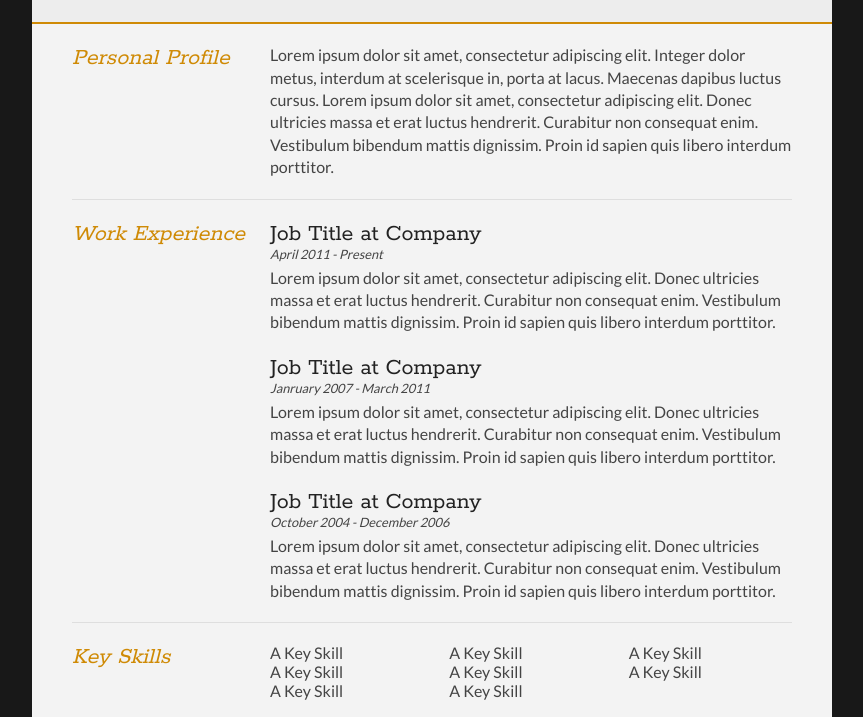
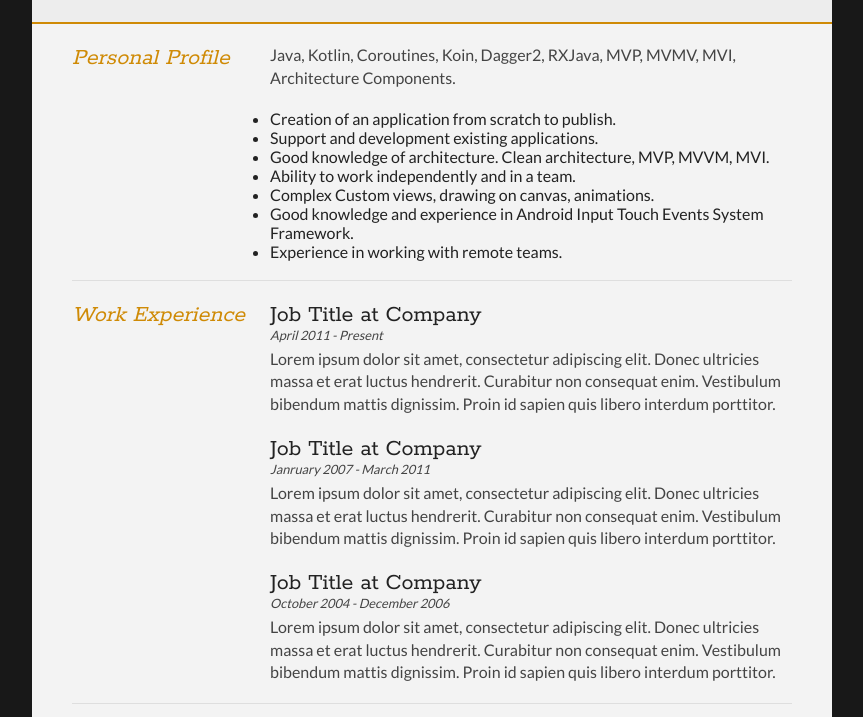
Before and after one commit to YvgenTroshchiy/YvgenTroshchiy.github.io, a plain HTML site: page index.html in a window 1280 px wide. Shown: the part 152-869 px from the top of the page, without its empty margins (208-1071 px from the left). Drawn offline with Linux system fonts and the light colour scheme.

Commit message:
Update sectionContent

```diff
--- a/index.html
+++ b/index.html
@@ -29,7 +29,6 @@
         <div id="contactDetails" class="quickFade delayFour">
             <ul>
                 <li>e: <a href="mailto:yvgen.troshchiy@gmail.com" target="_blank">yvgen.troshchiy@gmail.com</a></li>
-                <li>w: <a href="http://toshchiy.github.io">toshchiy.github.io</a></li>
                 <li>l: <a href="https://www.linkedin.com/in/quver/">https://www.linkedin.com/in/quver/</a></li>
             </ul>
         </div>
@@ -44,11 +43,17 @@
                 </div>
 
                 <div class="sectionContent">
-                    <p>Lorem ipsum dolor sit amet, consectetur adipiscing elit. Integer dolor metus, interdum at
-                        scelerisque in, porta at lacus. Maecenas dapibus luctus cursus. Lorem ipsum dolor sit amet,
-                        consectetur adipiscing elit. Donec ultricies massa et erat luctus hendrerit. Curabitur non
-                        consequat enim. Vestibulum bibendum mattis dignissim. Proin id sapien quis libero interdum
-                        porttitor.</p>
+                    <p>Java, Kotlin, Coroutines, Koin, Dagger2, RXJava, MVP, MVMV, MVI, Architecture Components.</p>
+                    <ul>
+                        <li> Creation of an application from scratch to publish.</li>
+                        <li> Support and development existing applications.</li>
+                        <li> Good knowledge of architecture. Clean architecture, MVP, MVVM, MVI.</li>
+                        <li> Ability to work independently and in a team.</li>
+                        <li> Complex Custom views, drawing on canvas, animations.</li>
+                        <li> Good knowledge and experience in Android Input Touch Events System Framework.</li>
+                        <li> Experience in working with remote teams.</li>
+                    </ul>
+                    <br/>
                 </div>
             </article>
             <div class="clear"></div>
```
